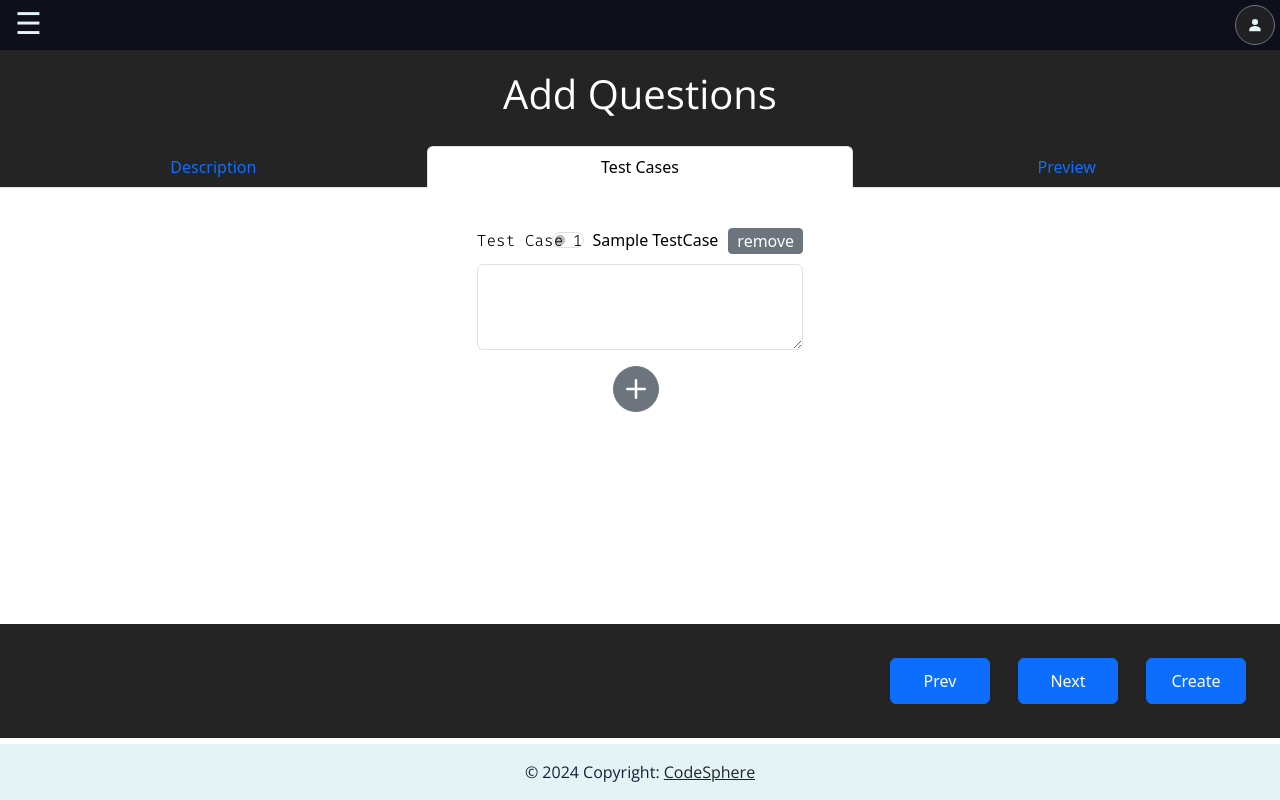
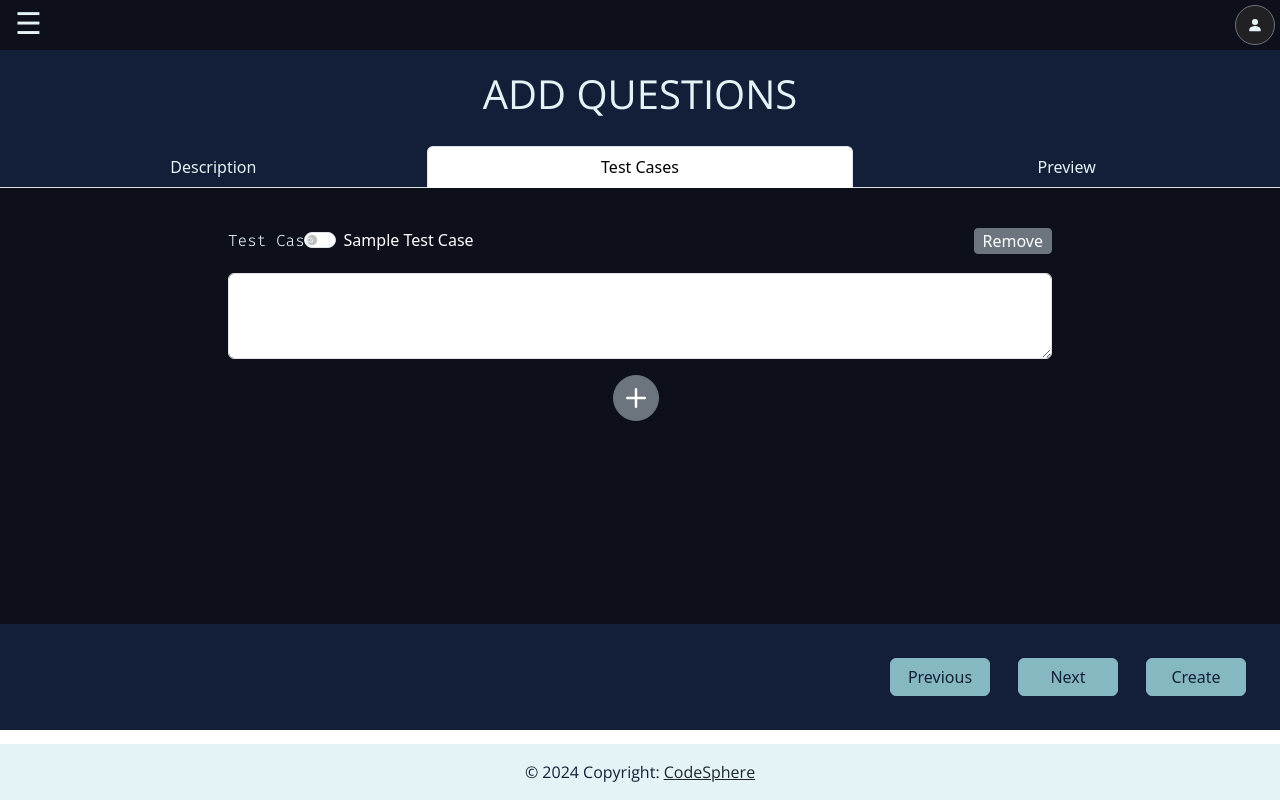
Before and after one commit to Hackdata2024/26-li, a React (Vite) app in the folder Frontend/: page /professor/addQuestion in a window 1280 px wide. Both pictures are taken after a click on the button "Test Cases". Built offline with nearby package versions, Linux system fonts and the light colour scheme; no server answers.

Commit message:
Add Questions changed.

```diff
--- a/Frontend/src/pages/Professor/AddQuestions/AddQuestions.css
+++ b/Frontend/src/pages/Professor/AddQuestions/AddQuestions.css
@@ -1,9 +1,20 @@
+.body
+{
+    background-color: var(--sec);
+}
 .addquesnavlink {
     /* color: #0d6efd; */
-    color: white;
+    background-color: var(--bg1);
     font-size: 20px;
+    color: var(--lighter);
 }
 
+
+
+.nav-fill .nav-item .nav-link, .nav-justified .nav-item .nav-link
+{
+    color: var(--lighter)
+}
 .profaddquestion_mid-section {
     /* width: 70%; */
 }
--- a/Frontend/src/pages/Professor/AddQuestions/AddQuestions.jsx
+++ b/Frontend/src/pages/Professor/AddQuestions/AddQuestions.jsx
@@ -21,7 +21,7 @@ import ApiCall from "../../../util/ApiCall";
 const myTheme = createTheme({
     theme: "light",
     settings: {
-        background: "#ffffff",
+        background: "var(--lighter)",
         backgroundImage: "",
         foreground: "#75baff",
         caret: "#5d00ff",
@@ -218,7 +218,7 @@ const AddQuestions = () => {
     if (selectedOption === "description") {
         content = (
             <>
-                <Form style={{ color: "black" }}>
+                <Form style={{ color: "var(--lighter)" }}>
                     <Form.Group className="mb-3" controlId="exampleForm.ControlInput1">
                         <Form.Label>Problem Name</Form.Label>
                         <Form.Control
@@ -318,21 +318,26 @@ const AddQuestions = () => {
                                     variant="secondary"
                                     onClick={(event) => handleTestCasesdelete(event, index)}
                                 >
-                                    remove
+                                    Remove
                                 </Button>
-                                <Form.Label>Test Case {index + 1}</Form.Label>
+                                <Form.Label style={{
+                                    color: "var(--lighter)",
+                                    marginBottom: "20px",
+                                }}>Test Case {index + 1}</Form.Label>
                                 <Form.Check // prettier-ignore
                                     style={{
                                         marginBottom: "10px",
                                         padding: "0px 10px",
                                         float: "right",
+                                        width: "50vw",
                                         borderRadius: "4px",
+                                        color: "white",
                                     }}
                                     onChange={(event) => handleSampleTestCaseData(event, index)}
                                     type="switch"
                                     id="custom-switch"
                                     checked={questionData.TestCases[index].sampleTestCase}
-                                    label="Sample TestCase"
+                                    label="Sample Test Case"
                                 />
                                 <Form.Control
                                     as="textarea"
@@ -374,13 +379,13 @@ const AddQuestions = () => {
     }
 
     return (
-        <div style={{ color: "white", backgroundColor: "white" }}>
-            <h1 style={{ textAlign: "center", padding: "20px", backgroundColor: "rgba(36,36,36,1)" }}>Add Questions</h1>
+        <div style={{ color: "var(--lighter)", backgroundColor:"var(--bg1)" }}>
+            <h1 style={{ textAlign: "center", padding: "20px", backgroundColor: "var(--sec)" }}>ADD QUESTIONS</h1>
 
             <Nav
                 justify
                 variant="tabs"
-                style={{ marginTop: "-8px", paddingTop: "8px", backgroundColor: "rgba(36,36,36,1)" }}
+                style={{ marginTop: "-8px", paddingTop: "8px", backgroundColor: "var(--sec)" }}
                 defaultActiveKey="#"
             >
                 <Nav.Item>
@@ -423,24 +428,67 @@ const AddQuestions = () => {
                 style={{
                     padding: "20px",
                     marginBottom: "60px",
-                    backgroundColor: "rgba(36,36,36,1",
+                    backgroundColor: "var(--sec)",
                     display: "flex",
                     justifyContent: "end",
                 }}
             >
                 <Button
-                    style={{ margin: "14px", padding: "10px 20px", width: "100px" }}
+                    style={{
+                        margin: "14px", padding: "10px 20px", width: "100px",
+                        font: "Fira Code",
+                        padding: "10px !important",
+                        color: "var(--sec)",
+                        backgroundColor: "var(--light)",
+                        borderColor: "var(--light)",
+                        transition: "box-shadow 0.8s ease-in-out",
+                    }}
+                        onMouseOver={(e) => {
+                            e.target.style.backgroundColor = "var(--lighter)";
+                          }}
+                          onMouseOut={(e) => {
+                            e.target.style.backgroundColor = "var(--light)";
+                          }}
                     onClick={() => handlePrevNext("Prev")}
                 >
-                    Prev
+                    Previous
                 </Button>
                 <Button
-                    style={{ margin: "14px", padding: "10px 20px", width: "100px" }}
+                    style={{
+                        margin: "14px", padding: "10px 20px", width: "100px",
+                        font: "Fira Code",
+                        padding: "10px !important",
+                        color: "var(--sec)",
+                        backgroundColor: "var(--light)",
+                        borderColor: "var(--light)",
+                        transition: "box-shadow 0.8s ease-in-out",
+                    }}
+                        onMouseOver={(e) => {
+                            e.target.style.backgroundColor = "var(--lighter)";
+                          }}
+                          onMouseOut={(e) => {
+                            e.target.style.backgroundColor = "var(--light)";
+                          }}
                     onClick={() => handlePrevNext("Next")}
                 >
                     Next
                 </Button>
-                <Button style={{ margin: "14px", padding: "10px 20px", width: "100px" }} onClick={() => handleCreate()}>
+                <Button style={{
+                        margin: "14px", padding: "10px 20px", width: "100px",
+                        font: "Fira Code",
+                        padding: "10px !important",
+                        color: "var(--sec)",
+                        backgroundColor: "var(--light)",
+                        borderColor: "var(--light)",
+                        transition: "box-shadow 0.8s ease-in-out",
+                    }}
+                        onMouseOver={(e) => {
+                            e.target.style.backgroundColor = "var(--lighter)";
+                          }}
+                          onMouseOut={(e) => {
+                            e.target.style.backgroundColor = "var(--light)";
+                          }}
+             onClick={() => handleCreate()}>
                     Create
                 </Button>
             </div>
```
